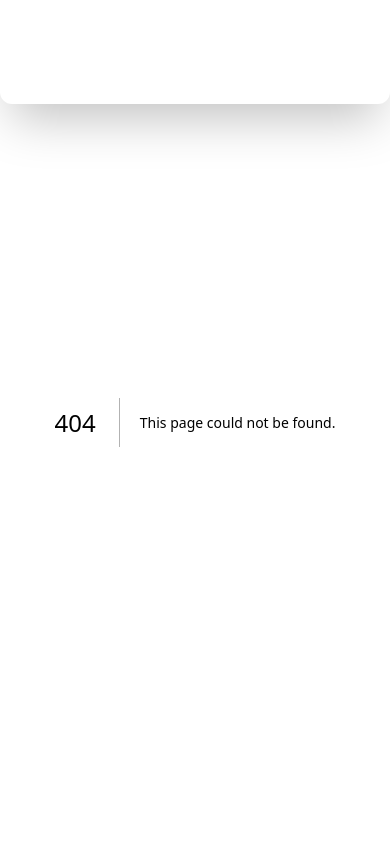
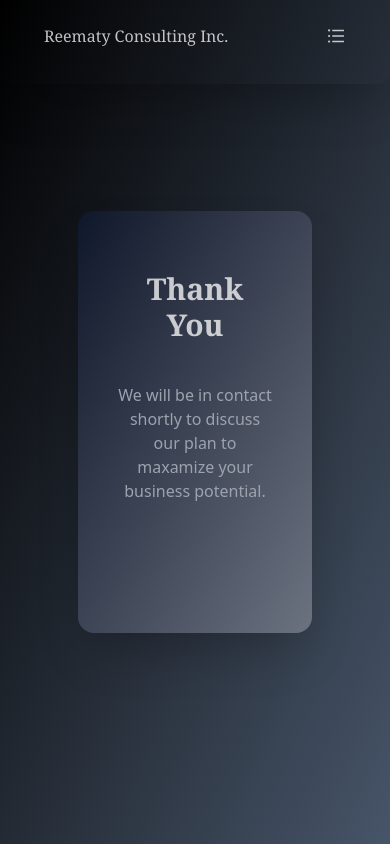
Before and after one commit to yousifjamal/reematy-consulting, a Next.js app: page /contractConfirm in a window 390 px wide. Before the commit this address had no page. Built offline with nearby package versions, Linux system fonts and the light colour scheme.

Commit message:
Added redirect to contractConfirm page, added ms:375px tag to account for even smaller phones for future responsive update

```diff
--- a/components/ContractForm.js
+++ b/components/ContractForm.js
@@ -2,12 +2,15 @@ import React from 'react';
 import { Form, Input, Select, Checkbox, Relevant, Debug } from 'informed';
 import {motion, useInView, useAnimation} from "framer-motion"
 import { useEffect, useRef } from 'react'
+import Router, { useRouter } from 'next/router';
 
 function ContractForm() {
   const ref = useRef(null);
   const isInView = useInView(ref, {once: true});
 
   const mainControls = useAnimation();
+
+  const router = useRouter();
 
   useEffect( () => {
     if(isInView){
@@ -24,7 +27,7 @@ function ContractForm() {
       },
       body: JSON.stringify(values),
     });
-    alert("Thank you for contacting us, we will reach out to you shortly.");
+    router.push('/contractConfirm');
   };
 
   return (
--- a/components/NavBar.js
+++ b/components/NavBar.js
@@ -26,8 +26,8 @@ const NavBar = () => {
 
   return (
 
-    <div style={{ background: `${colour}` }} className='fixed left-0 top-0 w-full z-10 p-6 ease-in duration-1000 rounded-b-xl shadow-2xl'>
-        <div className='max-w-[2000px] m-auto flex justify-between items-center p-4 text-white/75'>
+    <div style={{ background: `${colour}` }} className='fixed left-0 top-0 w-full sm:h-[15vh] h-[10vh] z-10 p-6 ease-in duration-1000 rounded-b-xl shadow-2xl'>
+        <div className='max-w-[2000px]  flex justify-between items-center px-5 text-white/75'>
             <motion.div
             variants={{
             hidden: {opacity:0,x:-75},
@@ -39,9 +39,9 @@ const NavBar = () => {
                 <Link href="/"><h1 className='font-serif text-l sm:text-3xl'>Reematy Consulting Inc.</h1></Link>
             </motion.div>
             <ul className='hidden sm:flex '>
-                <Link href="/" ><li className='p-4 text-2xl hover:text-gray-500'>Home</li></Link>
-                <Link href="#OurWork" ><li className='p-4 ml-5 text-2xl hover:text-gray-500'>Our Work</li></Link>
-                <Link href="#ContractUs" ><li className='p-4 ml-5 text-2xl hover:text-gray-500'>Contract Us</li></Link>
+                <Link href="/" ><li className='p-4 text-xl hover:text-gray-500'>Home</li></Link>
+                <Link href="#OurWork" ><li className='p-4 ml-5 text-xl hover:text-gray-500'>Our Work</li></Link>
+                <Link href="#ContractUs" ><li className='p-4 ml-5 text-xl hover:text-gray-500'>Contract Us</li></Link>
             </ul>
 
             {/*Mobile Menu Button*/}
--- /dev/null
+++ b/pages/contractConfirm.js
@@ -0,0 +1,37 @@
+import {motion, useInView, useAnimation} from "framer-motion"
+import { useEffect, useRef } from 'react'
+
+export default function contractConfirm(){
+    const ref = useRef(null);
+    const isInView = useInView(ref, {once: true});
+
+    const mainControls = useAnimation();
+
+    useEffect( () => {
+        if(isInView){
+        //animate
+        mainControls.start("visible");
+        }
+    }, [isInView]);
+
+    return(
+        <>
+            <div ref={ref} className='bg-gradient-to-br from-black to-slate-600 h-screen items-center flex justify-center'>
+                <motion.div
+                variants={{
+                hidden: {opacity:0,y:-100},
+                visible: {opacity:1,y:0}
+                }}
+                initial="hidden"
+                animate={mainControls}
+                transition={{duration:1.5,delay:0.25}}>
+                    <div className='h-[40vh] ms:h-[50vh] w-[60vw] bg-gradient-to-br from-slate-900 to-gray-500 flex-row text-white/75 justify-center items-center shadow-2xl rounded-2xl text-center p-10'>
+                        <h1 className='text-xl ms:text-3xl  sm:text-5xl font-extrabold text-center mt-5 mb-10 font-serif'>Thank You</h1>
+                        <h3 className="text-m ms:text-l sm:text-3xl text-gray-400">We will be in contact shortly to discuss our plan to maxamize your business potential.</h3>
+                    </div>
+                </motion.div>
+            </div>
+        </>
+
+    );
+}
--- a/tailwind.config.js
+++ b/tailwind.config.js
@@ -3,7 +3,11 @@ module.exports = {
   content: ["./pages/**/*.{js,ts,jsx,tsx}",
   "./components/**/*.{js,ts,jsx,tsx}",],
   theme: {
-    extend: {},
+    extend: {
+      screens:{
+      'ms':'375px'
+      },
+    },
   },
   plugins: [],
 }
```
